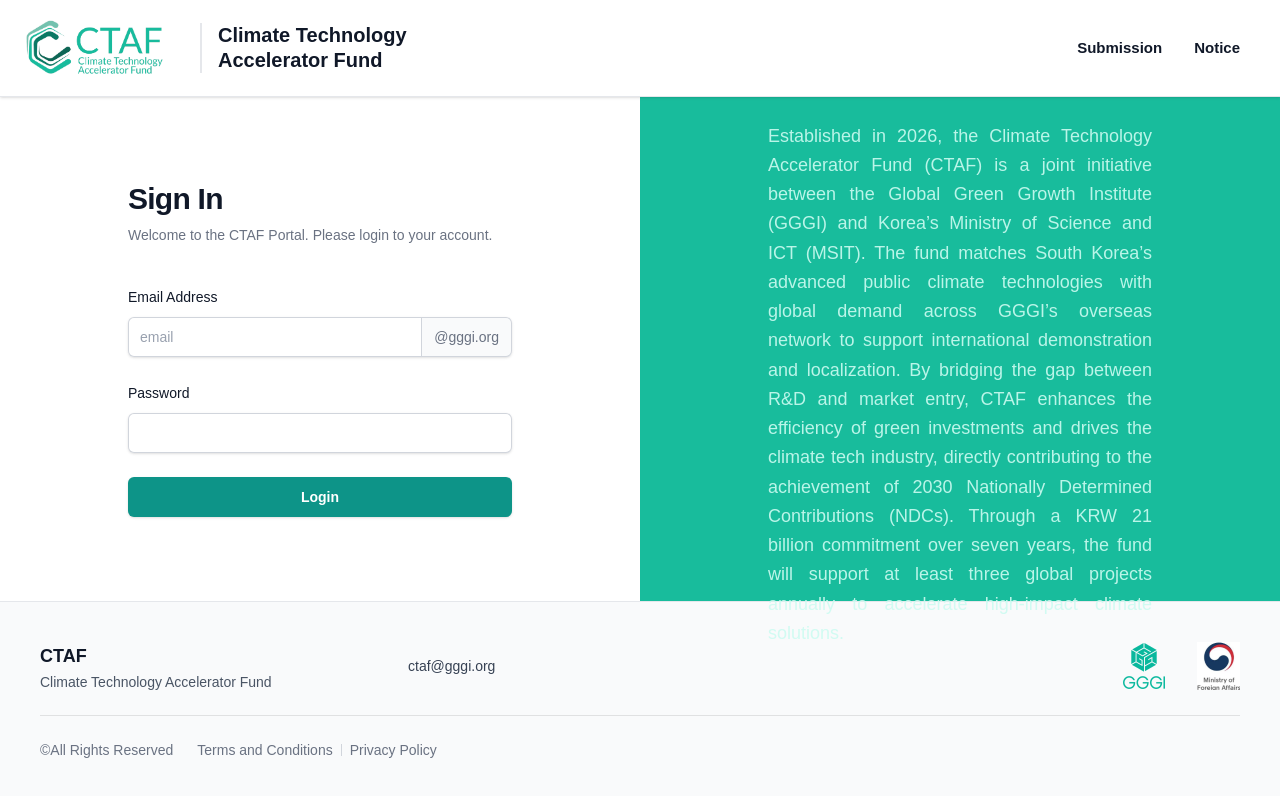
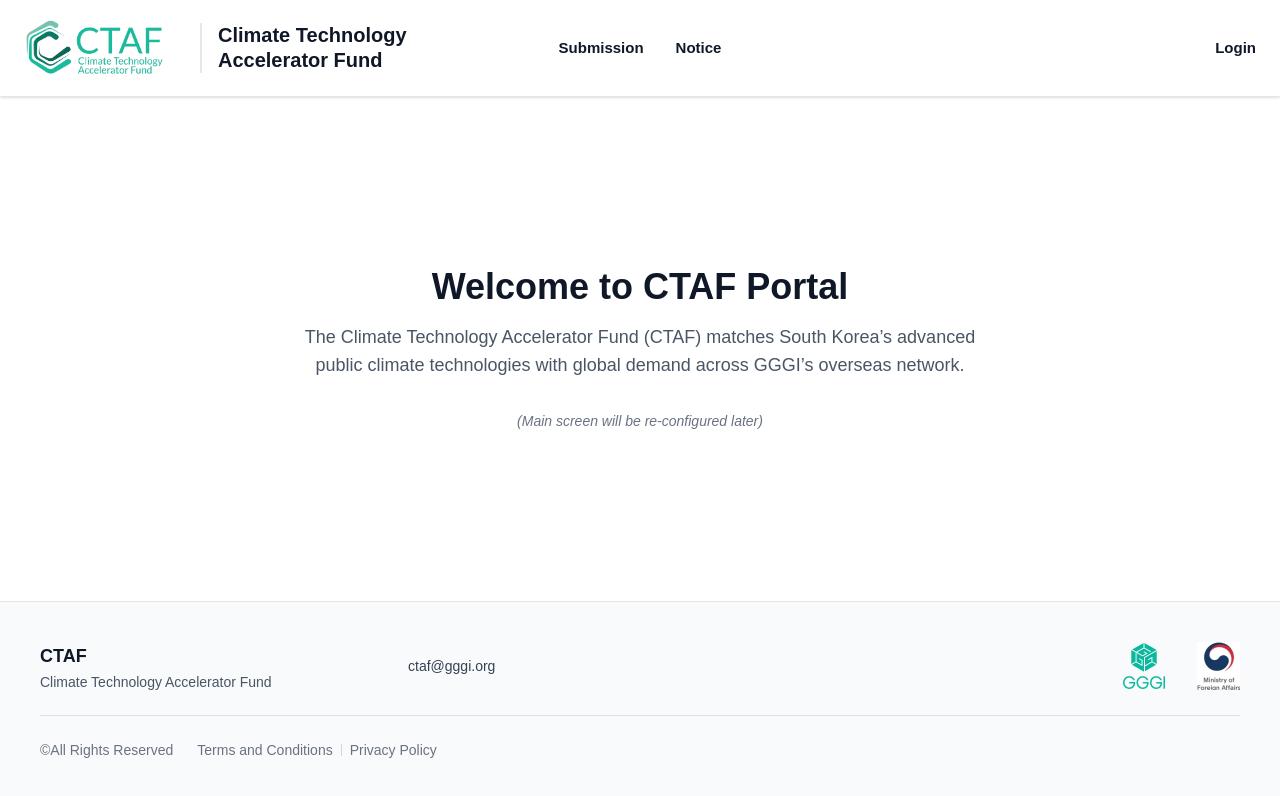
Before and after one commit to LzLLC2022/CPMS, a Next.js app: page / in a window 1280 px wide. Shown: the top 796 px of the page. Built offline with nearby package versions, Linux system fonts and the light colour scheme.

Commit message:
Update header layout and split login page

```diff
--- /dev/null
+++ b/src/app/login/page.tsx
@@ -0,0 +1,103 @@
+"use client";
+
+export default function Home() {
+  const handleLogin = (e: React.FormEvent) => {
+    e.preventDefault();
+    alert("Coming Soon");
+  };
+
+  return (
+    <div className="flex flex-1 w-full">
+      {/* Left Side - Login Form */}
+      <div className="flex flex-1 flex-col justify-center px-4 py-12 sm:px-6 lg:flex-none lg:w-1/2 lg:px-20 xl:px-24">
+        <div className="mx-auto w-full max-w-sm lg:w-96">
+          <div className="flex flex-col text-left">
+            <h2 className="text-3xl font-bold leading-9 tracking-tight text-gray-900">
+              Sign In
+            </h2>
+            <p className="mt-2 text-sm text-gray-500">
+              Welcome to the CTAF Portal. Please login to your account.
+            </p>
+          </div>
+
+          <div className="mt-10">
+            <form onSubmit={handleLogin} className="space-y-6">
+              <div>
+                <label
+                  htmlFor="email-prefix"
+                  className="block text-sm font-medium leading-6 text-gray-900"
+                >
+                  Email Address
+                </label>
+                <div className="mt-2 flex rounded-md shadow-sm">
+                  <input
+                    type="text"
+                    name="email-prefix"
+                    id="email-prefix"
+                    autoComplete="username"
+                    required
+                    className="block w-full min-w-0 flex-1 rounded-none rounded-l-md border-0 py-2 px-3 text-gray-900 ring-1 ring-inset ring-gray-300 placeholder:text-gray-400 focus:ring-2 focus:ring-inset focus:ring-primary-600 sm:text-sm sm:leading-6 outline-none"
+                    placeholder="email"
+                  />
+                  <span className="inline-flex items-center rounded-r-md border border-l-0 border-gray-300 px-3 text-gray-500 sm:text-sm bg-gray-50 select-none">
+                    @gggi.org
+                  </span>
+                </div>
+              </div>
+
+              <div>
+                <label
+                  htmlFor="password"
+                  className="block text-sm font-medium leading-6 text-gray-900"
+                >
+                  Password
+                </label>
+                <div className="mt-2">
+                  <input
+                    id="password"
+                    name="password"
+                    type="password"
+                    autoComplete="current-password"
+                    required
+                    className="block w-full rounded-md border-0 py-2 px-3 text-gray-900 shadow-sm ring-1 ring-inset ring-gray-300 placeholder:text-gray-400 focus:ring-2 focus:ring-inset focus:ring-primary-600 sm:text-sm sm:leading-6 outline-none"
+                  />
+                </div>
+              </div>
+
+              <div>
+                <button
+                  type="submit"
+                  className="flex w-full justify-center rounded-md bg-primary-600 px-3 py-2 text-sm font-semibold leading-6 text-white shadow-sm hover:bg-primary-500 focus-visible:outline focus-visible:outline-2 focus-visible:outline-offset-2 focus-visible:outline-primary-600 transition-colors"
+                >
+                  Login
+                </button>
+              </div>
+            </form>
+          </div>
+        </div>
+      </div>
+
+      {/* Right Side - Information */}
+      <div className="relative hidden w-0 flex-1 lg:block bg-[#18bc9c]">
+        <div className="absolute inset-0 flex flex-col justify-center items-start px-20 xl:px-32 bg-[#18bc9c] text-white">
+          <h2 className="text-4xl font-extrabold mb-8 text-primary-50">
+            About CTAF
+          </h2>
+          <p className="text-lg leading-relaxed text-primary-100/90 text-justify">
+            Established in 2026, the Climate Technology Accelerator Fund (CTAF)
+            is a joint initiative between the Global Green Growth Institute (GGGI)
+            and Korea’s Ministry of Science and ICT (MSIT). The fund matches
+            South Korea’s advanced public climate technologies with global demand
+            across GGGI’s overseas network to support international demonstration
+            and localization. By bridging the gap between R&D and market entry,
+            CTAF enhances the efficiency of green investments and drives the
+            climate tech industry, directly contributing to the achievement of 2030
+            Nationally Determined Contributions (NDCs). Through a KRW 21 billion
+            commitment over seven years, the fund will support at least three
+            global projects annually to accelerate high-impact climate solutions.
+          </p>
+        </div>
+      </div>
+    </div>
+  );
+}
--- a/src/app/page.tsx
+++ b/src/app/page.tsx
@@ -1,103 +1,17 @@
 "use client";
 
 export default function Home() {
-  const handleLogin = (e: React.FormEvent) => {
-    e.preventDefault();
-    alert("Coming Soon");
-  };
-
   return (
-    <div className="flex flex-1 w-full">
-      {/* Left Side - Login Form */}
-      <div className="flex flex-1 flex-col justify-center px-4 py-12 sm:px-6 lg:flex-none lg:w-1/2 lg:px-20 xl:px-24">
-        <div className="mx-auto w-full max-w-sm lg:w-96">
-          <div className="flex flex-col text-left">
-            <h2 className="text-3xl font-bold leading-9 tracking-tight text-gray-900">
-              Sign In
-            </h2>
-            <p className="mt-2 text-sm text-gray-500">
-              Welcome to the CTAF Portal. Please login to your account.
-            </p>
-          </div>
-
-          <div className="mt-10">
-            <form onSubmit={handleLogin} className="space-y-6">
-              <div>
-                <label
-                  htmlFor="email-prefix"
-                  className="block text-sm font-medium leading-6 text-gray-900"
-                >
-                  Email Address
-                </label>
-                <div className="mt-2 flex rounded-md shadow-sm">
-                  <input
-                    type="text"
-                    name="email-prefix"
-                    id="email-prefix"
-                    autoComplete="username"
-                    required
-                    className="block w-full min-w-0 flex-1 rounded-none rounded-l-md border-0 py-2 px-3 text-gray-900 ring-1 ring-inset ring-gray-300 placeholder:text-gray-400 focus:ring-2 focus:ring-inset focus:ring-primary-600 sm:text-sm sm:leading-6 outline-none"
-                    placeholder="email"
-                  />
-                  <span className="inline-flex items-center rounded-r-md border border-l-0 border-gray-300 px-3 text-gray-500 sm:text-sm bg-gray-50 select-none">
-                    @gggi.org
-                  </span>
-                </div>
-              </div>
-
-              <div>
-                <label
-                  htmlFor="password"
-                  className="block text-sm font-medium leading-6 text-gray-900"
-                >
-                  Password
-                </label>
-                <div className="mt-2">
-                  <input
-                    id="password"
-                    name="password"
-                    type="password"
-                    autoComplete="current-password"
-                    required
-                    className="block w-full rounded-md border-0 py-2 px-3 text-gray-900 shadow-sm ring-1 ring-inset ring-gray-300 placeholder:text-gray-400 focus:ring-2 focus:ring-inset focus:ring-primary-600 sm:text-sm sm:leading-6 outline-none"
-                  />
-                </div>
-              </div>
-
-              <div>
-                <button
-                  type="submit"
-                  className="flex w-full justify-center rounded-md bg-primary-600 px-3 py-2 text-sm font-semibold leading-6 text-white shadow-sm hover:bg-primary-500 focus-visible:outline focus-visible:outline-2 focus-visible:outline-offset-2 focus-visible:outline-primary-600 transition-colors"
-                >
-                  Login
-                </button>
-              </div>
-            </form>
-          </div>
-        </div>
-      </div>
-
-      {/* Right Side - Information */}
-      <div className="relative hidden w-0 flex-1 lg:block bg-[#18bc9c]">
-        <div className="absolute inset-0 flex flex-col justify-center items-start px-20 xl:px-32 bg-[#18bc9c] text-white">
-          <h2 className="text-4xl font-extrabold mb-8 text-primary-50">
-            About CTAF
-          </h2>
-          <p className="text-lg leading-relaxed text-primary-100/90 text-justify">
-            Established in 2026, the Climate Technology Accelerator Fund (CTAF)
-            is a joint initiative between the Global Green Growth Institute (GGGI)
-            and Korea’s Ministry of Science and ICT (MSIT). The fund matches
-            South Korea’s advanced public climate technologies with global demand
-            across GGGI’s overseas network to support international demonstration
-            and localization. By bridging the gap between R&D and market entry,
-            CTAF enhances the efficiency of green investments and drives the
-            climate tech industry, directly contributing to the achievement of 2030
-            Nationally Determined Contributions (NDCs). Through a KRW 21 billion
-            commitment over seven years, the fund will support at least three
-            global projects annually to accelerate high-impact climate solutions.
-          </p>
-        </div>
-      </div>
+    <div className="flex flex-1 flex-col w-full items-center justify-center py-20 px-4">
+      <h2 className="text-4xl font-extrabold text-gray-900 mb-4">
+        Welcome to CTAF Portal
+      </h2>
+      <p className="text-lg text-gray-600 mb-8 max-w-2xl text-center">
+        The Climate Technology Accelerator Fund (CTAF) matches South Korea’s advanced public climate technologies with global demand across GGGI’s overseas network.
+      </p>
+      <p className="text-sm text-gray-500 italic">
+        (Main screen will be re-configured later)
+      </p>
     </div>
   );
 }
--- a/src/components/Header.tsx
+++ b/src/components/Header.tsx
@@ -10,9 +10,10 @@
   };
 
   return (
-    <header className="flex items-center justify-between px-6 py-4 border-b border-gray-200 bg-white shadow-sm z-10 shrink-0">
+    <header className="flex items-center px-6 py-4 border-b border-gray-200 bg-white shadow-sm z-10 shrink-0">
+      {/* Left - Logo & Title */}
+      <div className="flex flex-1 items-center justify-start">
         <Link href="/" className="flex items-center gap-4">
-        {/* Logo */}
           <div className="relative h-12 w-32 sm:h-16 sm:w-40">
             <Image
               src="/logo.png"
@@ -22,15 +23,15 @@
               priority
             />
           </div>
-        {/* Title */}
           <h1 className="text-lg sm:text-xl font-bold text-gray-900 border-l-2 border-gray-200 pl-4 leading-tight">
             Climate Technology<br />
             Accelerator Fund
           </h1>
         </Link>
+      </div>
 
-      {/* Right Menu */}
-      <nav className="hidden sm:flex items-center gap-8 pr-4">
+      {/* Center - Main Menu */}
+      <nav className="hidden sm:flex flex-1 items-center justify-center gap-8">
         <button onClick={handleComingSoon} className="text-[15px] font-bold text-gray-900 hover:text-primary-600 transition-colors">
           Submission
         </button>
@@ -38,6 +39,13 @@
           Notice
         </button>
       </nav>
+
+      {/* Right - Login */}
+      <div className="flex flex-1 items-center justify-end">
+        <Link href="/login" className="text-[15px] font-bold text-gray-900 hover:text-primary-600 transition-colors">
+          Login
+        </Link>
+      </div>
     </header>
   );
 }
```
Also changed, not shown: 1 other file (tests, documents, lock files or other folders). Lines whose indentation alone changed are shown as unchanged.
